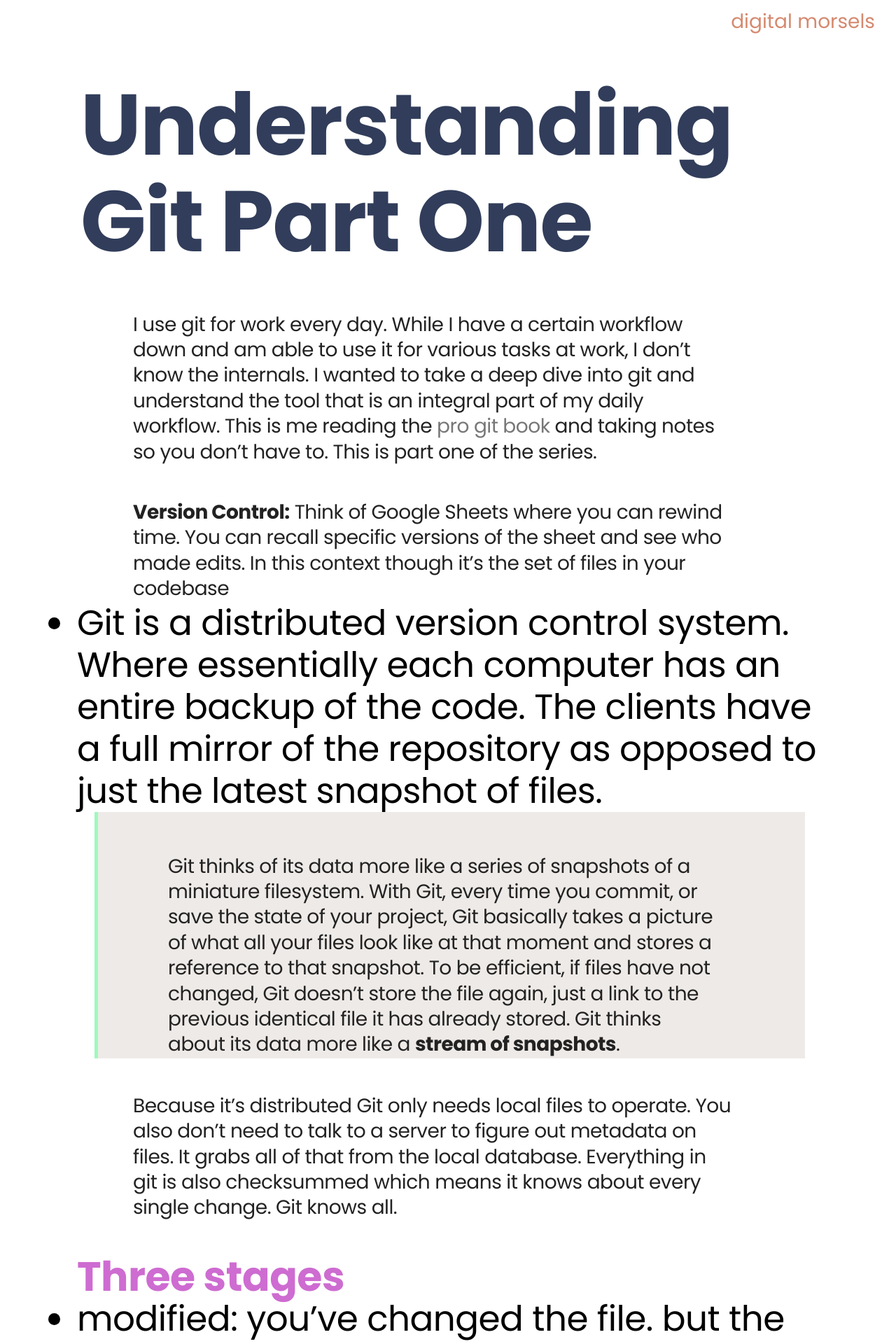
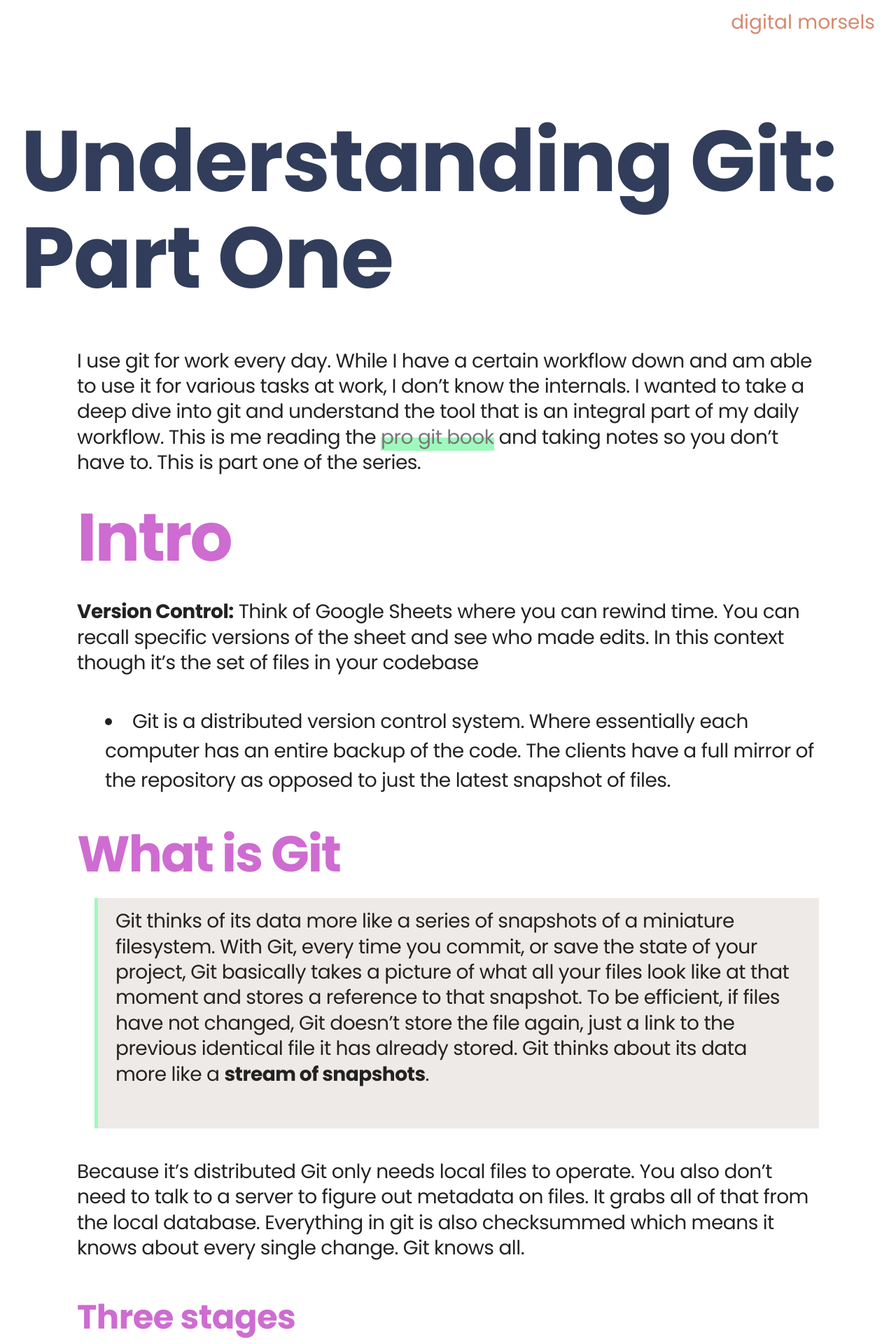
Before and after one commit to iflores12/iflores12.github.io, a Jekyll site: the page built from jekyll/_posts/2024-08-09-Understanding Git Part One.md, in a window 1280 px wide. Shown: the top 1920 px of the page at 70% size. Built offline with Jekyll 4.4.1, drawn with Linux system fonts in a browser that asks for light colours; nearby versions of some CDN libraries; library files that are not in the unit come from our copies; some of the changed text lies outside the part shown.

Commit message:
fixing all the css for blog posts

```diff
--- a/jekyll/_posts/2024-08-09-Understanding Git Part One.md
+++ b/jekyll/_posts/2024-08-09-Understanding Git Part One.md
@@ -1,6 +1,6 @@
 ---
 layout: post
-title: "Understanding Git Part One"
+title: "Understanding Git: Part One"
 date: 2020-08-09 17:00:00 -0400
 categories: personal
 ---
@@ -80,7 +81,8 @@ To view all the unstaged changes you've made you can use the command `git diff`.
 If you want to skip the staging area you can do so by running `git commit -a`. This will both add your changes and commit them.
 
 
-> [!NOTE]
+> ✏️ Note
+>
 > Unlike many other VCSs, Git doesn’t explicitly track file movement. If you rename a file in Git, no metadata is stored in Git that tells it you renamed the file. However, Git is pretty smart about figuring that out after the fact — we’ll deal with detecting file movement a bit later.
 
 To actually move a file in git you'll have to run `git mv file new_file_location`
--- a/jekyll/_sass/_theme.scss
+++ b/jekyll/_sass/_theme.scss
@@ -9,6 +9,18 @@
     font-family: var(--text-font);
 }
 
+.sr-only {
+    position: absolute;
+    overflow: hidden;
+    clip: rect(0 0 0 0);
+    width: 1px;
+    height: 1px;
+    margin: -1px;
+    padding: 0;
+    border: 0;
+    white-space: nowrap;
+}
+
 html {
     width: 100%;
     height: auto;
@@ -16,6 +28,18 @@ html {
     position: relative;
     display: flex;
     flex-direction: column;
+}
+
+body {
+    -webkit-font-smoothing: antialiased;
+    line-height: var(--line-height);
+    height: 100%;
+    display: flex;
+    flex-direction: column;
+}
+
+.grow {
+    flex-grow: 1;
 }
 
 a,
@@ -31,43 +55,19 @@ a:hover {
     cursor: pointer !important;
 }
 
-body {
-    padding: 0;
-    margin: 0;
-    text-align: left;
-    -webkit-font-smoothing: antialiased;
-    position: relative;
-    height: 100%;
-    display: flex;
-    flex-direction: column;
-}
 
 #title {
     font-family: 'Poppins', sans-serif;
     font-size: 82px;
     line-height: 1.68em;
-    padding: 80px 85px 0 85px;
-    width: calc(100% - 170px);
-    height: auto;
-    background-color: #fff;
+    // padding: 80px 85px 0 85px;
+    // width: calc(100% - 170px);
+    // height: auto;
+    // background-color: #fff;
     color: #313D5A;
-    z-index: 5;
-    position: relative;
+    // z-index: 5;
+    // position: relative;
     letter-spacing: -0.02em;
-}
-
-#title p:link,
-#title p:visited,
-#title p:active {
-    font-family: 'Poppins', sans-serif;
-    color: rgb(206, 108, 209);
-}
-
-#title h1:link,
-#title h1:visited,
-#title h1:active {
-    font-family: 'Poppins', sans-serif;
-    color: rgb(206, 108, 209);
 }
 
 #title h1:hover {
@@ -75,51 +75,51 @@ body {
     color: rgb(206, 108, 209);
 }
 
-#content_wrapper {
-    width: 100%;
-    height: auto;
-    position: relative;
-    margin: 0;
-    padding: 0;
-}
+// #content_wrapper {
+//     width: 100%;
+//     height: auto;
+//     position: relative;
+//     margin: 0;
+//     padding: 0;
+// }
 
-.credit {
-    position: absolute;
-    top: 245px;
-    left: -85px;
-    font-family: 'Poppins', sans-serif;
-    font-size: 20px;
-    letter-spacing: 0.03em;
-    z-index: 999999;
-    width: 380px;
-    height: 20px;
-    text-align: right;
-    transform: rotate(-90deg);
-    -webkit-transform: rotate(-90deg);
-    -moz-transform: rotate(-90deg);
-    -o-transform: rotate(-90deg);
-    -ms-transform: rotate(-90deg);
-}
+// .credit {
+//     position: absolute;
+//     top: 245px;
+//     left: -85px;
+//     font-family: 'Poppins', sans-serif;
+//     font-size: 20px;
+//     letter-spacing: 0.03em;
+//     z-index: 999999;
+//     width: 380px;
+//     height: 20px;
+//     text-align: right;
+//     transform: rotate(-90deg);
+//     -webkit-transform: rotate(-90deg);
+//     -moz-transform: rotate(-90deg);
+//     -o-transform: rotate(-90deg);
+//     -ms-transform: rotate(-90deg);
+// }
 
-#logo {
-    position: fixed;
-    top: 60px;
-    right: 80px;
-    font-family: 'Poppins', sans-serif;
-    font-size: 20px;
-    letter-spacing: 0.03em;
-    z-index: 2;
-    width: 380px;
-    height: 20px;
-    text-align: right;
-}
+// #logo {
+//     position: fixed;
+//     top: 60px;
+//     right: 80px;
+//     font-family: 'Poppins', sans-serif;
+//     font-size: 20px;
+//     letter-spacing: 0.03em;
+//     z-index: 2;
+//     width: 380px;
+//     height: 20px;
+//     text-align: right;
+// }
 
-.content {
-    position: relative;
-    padding: 0px;
-    width: 100%;
-    margin-bottom: 100px;
-}
+// .content {
+//     position: relative;
+//     padding: 0px;
+//     width: 100%;
+//     margin-bottom: 100px;
+// }
 
 .content img {
     height: auto;
@@ -138,22 +138,37 @@ body {
 .content h2 {
     font-family: 'Poppins', sans-serif;
     color: rgb(206, 108, 209);
-    position: absolute;
+    // position: absolute;
     width: 100%;
-    margin: 0;
-    padding: 0;
-    bottom: 45px;
-    right: 90px;
-    display: block;
-    text-align: right;
+    // margin: 0;
+    // padding: 0;
+    // bottom: 45px;
+    // right: 90px;
+    // display: block;
+    // text-align: right;
     letter-spacing: -0.03em;
     /*	border: 1px solid #fff;*/
     z-index: 2;
     line-height: 0.80em;
 }
 
+.content h1 {
+    font-size: 96px;
+    margin-top: 50px;
+    margin-bottom: 50px;
+}
+
+.content h2 {
+    font-size: 72px;
+    margin-top: 35px;
+    margin-bottom: 35px;
+}
+
 .content h3 {
     font-family: 'Poppins', sans-serif;
+    margin-top: 25px;
+    margin-bottom: 25px;
+    font-size: 48px;
     color: rgb(206, 108, 209);
     margin-top: 50px;
 }
@@ -161,16 +176,30 @@ body {
 .content p {
     font-family: 'Poppins', sans-serif;
     color: var(--font-color);
-    position: relative;
-    width: calc(100% - 200px);
-    padding: 0 80px;
-    height: auto;
-    z-index: 5;
-    position: relative;
-    margin-top: 50px;
+    // position: relative;
+    // width: calc(100% - 200px);
+    // padding: 0 80px;
+    // height: auto;
+    // z-index: 5;
+    // margin-top: 50px;
+    // margin-bottom: 50px;
     font-size: 28px;
     line-height: 1.3em;
+    margin-bottom: var(--line-height);
 }
+
+.content h1:hover, h2:hover, h3:hover {
+    text-decoration: line-through;
+    color: #313D5A;
+}
+
+// .content li {
+//     font-family: 'Poppins', sans-serif;
+//     color: var(--font-color);
+//     position: relative;
+//     font-size: 28px;
+//     line-height: 1.3em;
+// }
 
 #contact {
     position: relative;
@@ -215,16 +244,6 @@ body {
 
 #contact h1 a:hover {
     text-decoration: line-through;
-}
-
-#contact img {
-    position: absolute;
-    height: auto;
-    max-height: calc(100% - 170px);
-    left: 85px;
-    bottom: 80px;
-    display: block;
-    z-index: 1;
 }
 
 #content_details {
@@ -340,12 +359,17 @@ q {
     quotes: "‘" "’" "“" "”";
 }
 
+.highlight {
+    padding-bottom: 25px;
+}
+
 pre,
 code {
-    font-size: 28px;
+    font-size: 22px;
     background-color: var(--quote-color);
-    width: calc(100% - 300px);
-    line-height: 1.3em;
+    width: calc(100% - 200px);
+    line-height: 1.6em;
+    padding: 10px 10px 1px 20px;
     margin: 0 auto; /* Add this line to center the code block */
 }
 
@@ -355,13 +379,11 @@ code {
 }
 
 pre {
-    padding: 8px 12px;
+    padding: 10px 10px 1px 20px;
     overflow-x: auto;
 
     >code {
         border: 0;
-        padding-right: 0;
-        padding-left: 0;
     }
 }
 
@@ -372,7 +394,7 @@ blockquote {
     border-width: 2px;
     width: calc(100% - 80px);
     background: var(--quote-color);
-    padding: 10px 10px 1px 20px;
+    padding: 15px 25px 15px 25px;
     border-left-width: 5px;
     border-left-style: solid;
     border-left-color: var(--custom-color);
@@ -430,7 +452,77 @@ blockquote {
 
 }
 
+header {
+    // margin: 30px;
+    line-height: calc(var(--line-height) / 1.5);
+}
+
+.site_title {
+    display: inline-block;
+    padding-bottom: 5px;
+    font-weight: bold;
+    background: none;
+}
+
+.pages_links {
+    display: inline-block;
+    font-size: calc(var(--font-size) * 1.5);
+    padding-right: 20px;
+    font-weight: bold;
+}
+
+.pages_names {
+    background: var(--lines);
+    background-repeat: no-repeat;
+    background-size: 100% 100%;
+    transition: background-size 0.5s 0s;
+    padding-bottom: 5px;
+
+    &:hover {
+        background-size: 0% 100%;
+    }
+}
+
 main {
-    padding: 30px;
+    padding: 30px 30px 10px 30px;
     min-height: 55%;
+
+    a {
+        background: var(--lines);
+        background-repeat: no-repeat;
+        background-size: 100% 100%;
+        transition: background-size 0.5s 0s;
+
+        &:hover {
+            background-size: 0% 100%;
+        }
+    }
 }
+
+article {
+    margin: auto;
+    margin-top: calc(var(--line-height) * 3);
+
+}
+
+ul {
+    padding-left: 40px;
+    /* Adjust the value as needed */
+    list-style-position: inside;
+    padding-bottom: 20px;
+}
+
+ol {
+    padding-left: 40px;
+    /* Adjust the value as needed */
+    list-style-position: inside;
+    padding-bottom: 20px;
+}
+
+li {
+    font-family: 'Poppins', sans-serif;
+    color: var(--font-color);
+    font-size: 28px;
+    line-height: normal;
+    /* Ensure consistent spacing between list items */
+}
```
Also changed, not shown: other parts of jekyll/_posts/2024-08-09-Understanding Git Part One.md (+4 -2 lines).
